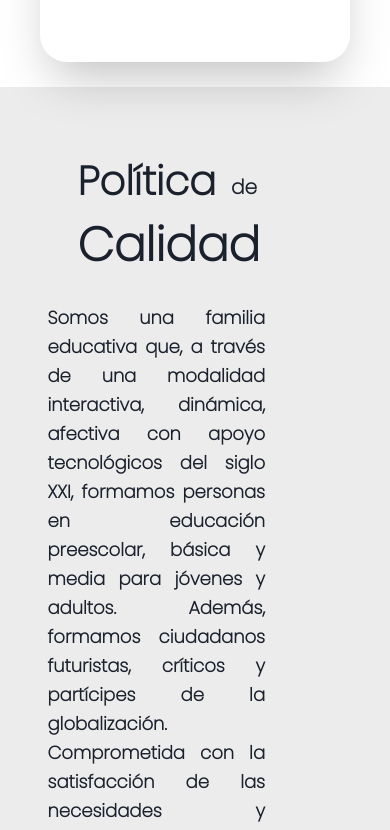
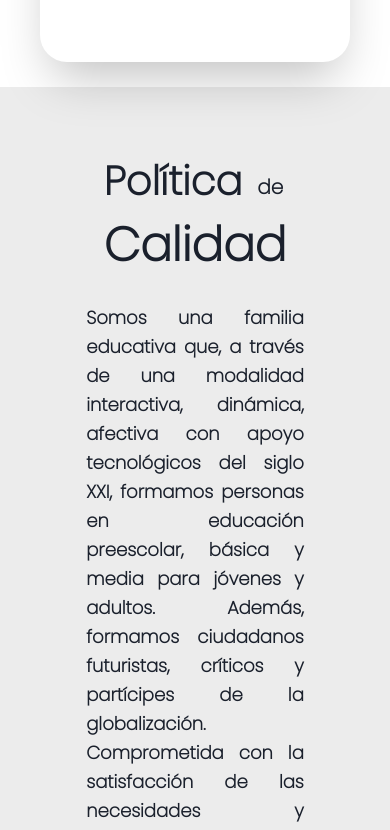
Before and after one commit to skolmi/nextjs-app-client, a Next.js app: page /us in a window 390 px wide. Shown: the part 2845-3675 px from the top of the page. Built offline with nearby package versions, Linux system fonts and the light colour scheme.

Commit message:
mejorando vista mobile en pagina nosotros

```diff
--- a/pages/index.js
+++ b/pages/index.js
@@ -55,7 +55,7 @@ export default function Index() {
             {isLargeThan1441 ?
             <Image src={mainImage1440}/>
             :
-            <Image src={mainImageL} />
+            <Image src={mainImageL}/>
 
           }
             <div className={style.form_container}>
--- a/pages/index.module.css
+++ b/pages/index.module.css
@@ -2,7 +2,6 @@
     position: relative;
     padding: 0;
     line-height: 0;
-
 }
 .diventer{
     margin: 20px;
--- a/pages/us.js
+++ b/pages/us.js
@@ -6,6 +6,7 @@ import React from 'react';
 import Head from "next/head";
 import Valores from './../components/Valoresmarca';
 import ISO9001Certificado from './../assets/ISO9001Certificado.png';
+import { Box } from "@chakra-ui/react";
 export default function Nosotros() {
     return (
         <>
@@ -53,7 +54,7 @@ export default function Nosotros() {
                     <section className={style.politicaCalidad} >
 
                         <div className="container">
-                        <div className="row">
+                            <div className="row justify-content-center d-flex" >
                                 <div className="col-auto">
                                     <div className={style.textocalidad}>
                                         <div className="row">
@@ -99,9 +100,9 @@ export default function Nosotros() {
                                     <div className="col-auto">
                                         <Image width={390} height={300} src={ISO9001Certificado} />
                                     </div>
-                                <div className="col-7">
+                                    <Box width='100%'>
                                         <h1 className={style.texto_2}><strong>Certificación ISO 9001:2015 otorgada por ICONTEC:</strong> Implementamos el Sistema de Gestión de Calidad (SGC) en Skolmi y luego que el ICONTEC validara la adecuación y el control de la gestión que realizamos de nuestros procesos, logramos la certificación en este 2021, con el propósito de renovarla cada año para asegurar de forma sistemática el logro de objetivos y metas, así como el mejoramiento continuo de nuestra plataforma, todo esto con el fin de satisfacer plenamente las necesidades de nuestros clientes y usuarios. El alcance del Sistema de Gestión de Calidad en Skolmi incluye la prestación de servicios de la plataforma tecnológica a instituciones educativas para los niveles de educación preescolar, primaria y secundaria bajo la modalidad virtual.</h1>
-                                </div>
+                                    </Box>
                                 </div>
                             </div>
                         </div>
```
Lines whose indentation alone changed are shown as unchanged.
